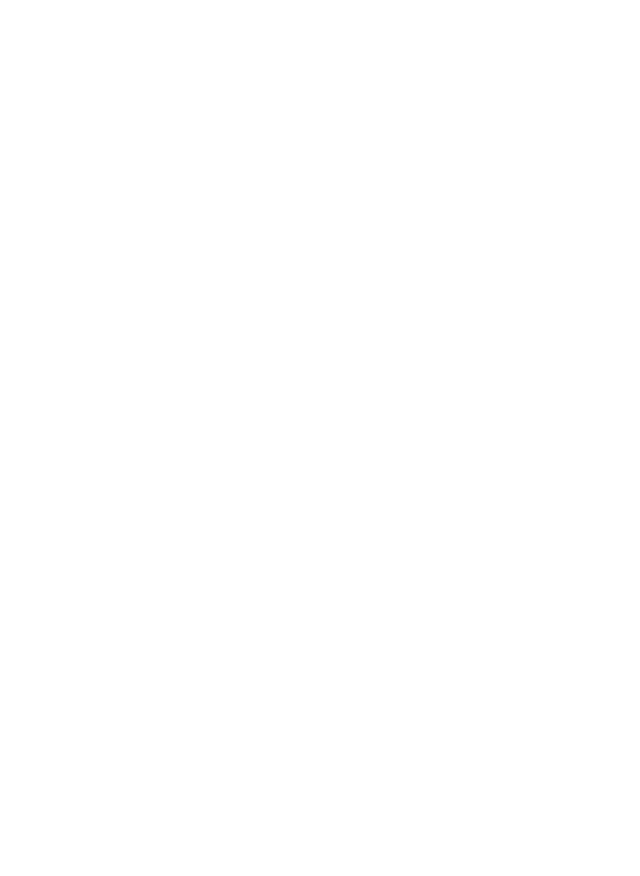
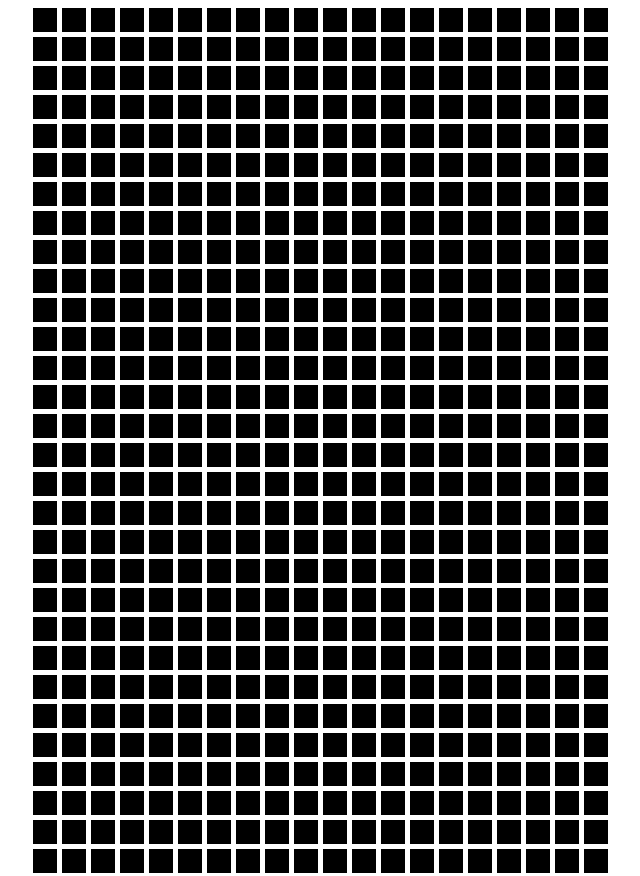
Before and after one commit to acciojob/Color-board-imranshaikh9930, a website: page main.html in a window 1280 px wide. Shown: the top 876 px of the page, without its empty margins (407-1047 px from the left). Before the commit the page ends 800 px from the top, so only its background shows below. Drawn offline with Linux system fonts and the light colour scheme.

Commit message:
created a submission

```diff
--- a/main.html
+++ b/main.html
@@ -8,6 +8,9 @@
 
 <body>
 	<!-- the entire body must be written by student -->
+	  <div class="container">
+
+  </div>
     <script type="text/javascript" src="./script.js">
 </script>
 
--- a/script.js
+++ b/script.js
@@ -1 +1,37 @@
-//your JS code here. If required.
+const container = document.querySelector('.container');
+
+function getRandomColor() {
+    const letters = '0123456789ABCDEF';
+    let color = '#';
+    for (let i = 0; i < 6; i++) {
+        color += letters[Math.floor(Math.random() * 16)];
+    }
+    return color;
+}
+
+
+for (let i = 0; i < 800; i++) {
+    const square = document.createElement('div');
+    square.classList.add('square');
+
+
+    square.style.backgroundColor = "black";
+
+
+    square.addEventListener('mouseover', () => {
+        square.style.backgroundColor = getRandomColor();
+    });
+
+    square.addEventListener('mouseout', () => {
+        setTimeout(() => {
+            square.style.backgroundColor = getRandomColor();
+        }, 1000);
+
+        setTimeout(() => {
+          square.style.backgroundColor = "black";
+      }, 1000);
+
+    });
+
+    container.appendChild(square);
+}
--- a/styles.css
+++ b/styles.css
@@ -1 +1,17 @@
 /*  your css code here. If applicable */
+.container {
+  display: grid;
+  grid-template-columns: repeat(20, 1fr);
+  gap: 5px;
+  width: 400px;
+  margin: 0 auto;
+}
+
+.square {
+  width: 20px;
+  height: 20px;
+  background-color: #000;
+  transition: background-color 1s;
+
+  border: 2px solid black;
+}
```
